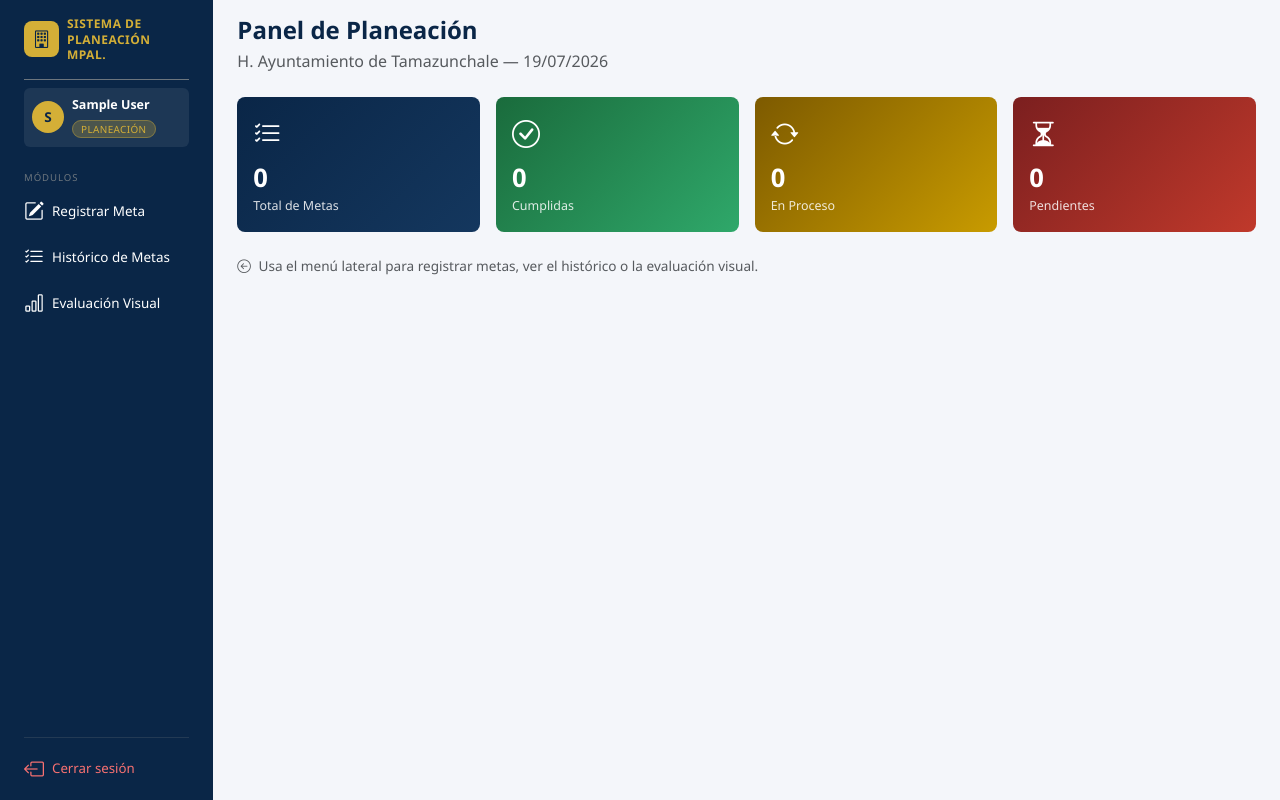
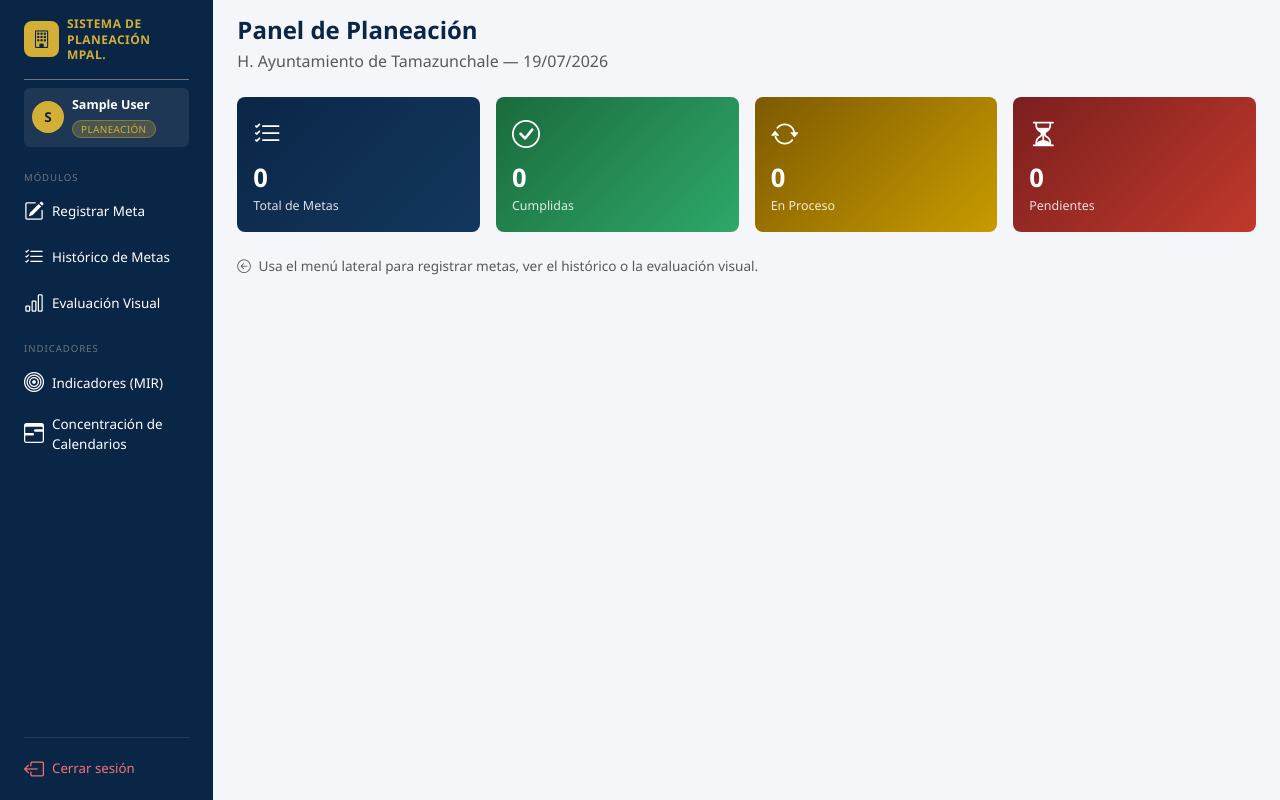
Before and after one commit to erickadanhernandeza3-crypto/planeacion_municipal, a PHP site: page /planeacion.php in a window 1280 px wide. Run offline with PHP 8.4, Linux system fonts and the light colour scheme; the visitor is signed in with stand-in values (Sample User, id 1); data that the repository does not hold is empty; some libraries are stand-ins or nearby versions.

Commit message:
Agregar modulos Indicadores (MIR) y Concentracion de Calendarios al menu de planeacion
El area de planeacion necesita estos modulos porque ahi generan las
estadisticas y los reportes. Se replica la misma seccion que ya existia
en administrador.php.

```diff
--- a/planeacion.php
+++ b/planeacion.php
@@ -83,6 +83,24 @@ if (!isset($_SESSION['rol']) || $_SESSION['rol'] !== 'planeacion') {
                class="nav-link px-0 align-middle text-white d-flex align-items-center gap-2" style="font-size:.84rem;">
               <i class="bi bi-bar-chart fs-5"></i>
               <span class="d-none d-sm-inline">Evaluación Visual</span>
+            </a>
+          </li>
+
+          <li class="nav-item w-100 mt-2">
+            <small class="text-secondary d-none d-sm-block" style="font-size:.6rem;text-transform:uppercase;letter-spacing:.1em;padding:.5rem 0 .2rem;">Indicadores</small>
+          </li>
+          <li class="nav-item w-100">
+            <a href="javascript:buscar('PanelIndicadores',1,'',0,0)"
+               class="nav-link px-0 align-middle text-white d-flex align-items-center gap-2" style="font-size:.84rem;">
+              <i class="bi bi-bullseye fs-5"></i>
+              <span class="d-none d-sm-inline">Indicadores (MIR)</span>
+            </a>
+          </li>
+          <li class="nav-item w-100">
+            <a href="javascript:buscar('ReporteConcentracion',1,'',0,0)"
+               class="nav-link px-0 align-middle text-white d-flex align-items-center gap-2" style="font-size:.84rem;">
+              <i class="bi bi-calendar3-range fs-5"></i>
+              <span class="d-none d-sm-inline">Concentración de Calendarios</span>
             </a>
           </li>
 
```
